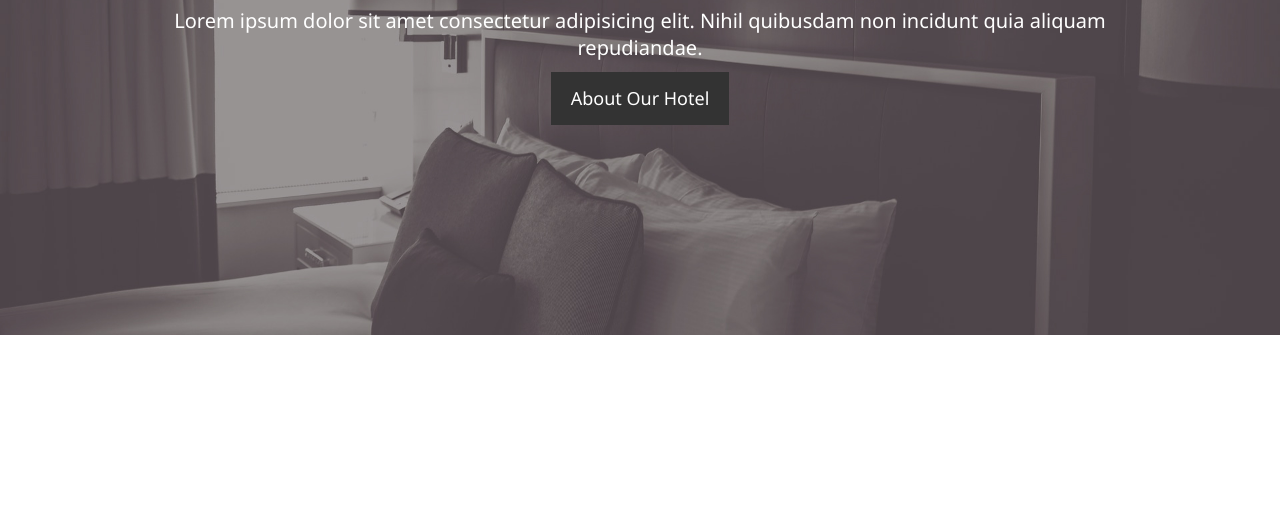
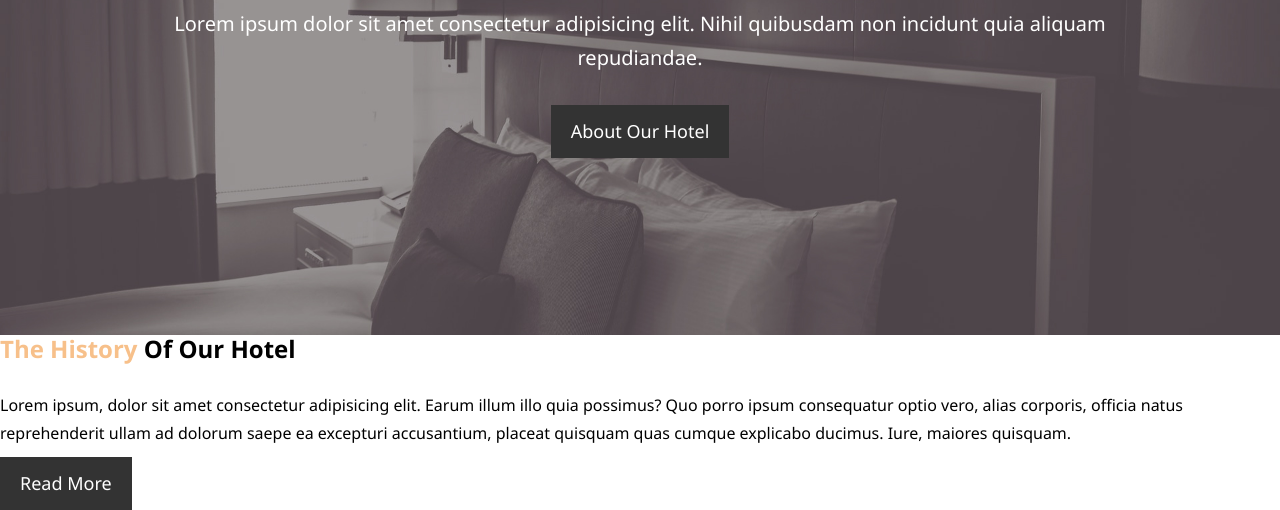
Before and after one commit to cooperpear/Hotel, a plain HTML site: page index.html in a window 1280 px wide. Shown: the part 332-842 px from the top of the page. Before the commit the page ends 800 px from the top, so only its background shows below. Drawn offline with Linux system fonts and the light colour scheme.

Commit message:
add divs

```diff
--- a/css/style.css
+++ b/css/style.css
@@ -112,7 +112,7 @@ p {
     font-size: 60px;
     line-height: 1.2em;
 }
-.#showcase .showcase-content p{
+#showcase .showcase-content p{
     padding-bottom: 20px;
     line-height: 1.7em;
 }
--- a/index.html
+++ b/index.html
@@ -38,6 +38,21 @@
         </div>
     </header>
 
+<section id="home-info" class="bg-dark">
+    <div class="info-img">
+
+    </div>
+    <div class="info-content">
+        <h2><span class="text-primary">The History</span> Of Our Hotel</h2>
+        <p>Lorem ipsum, dolor sit amet consectetur adipisicing elit.
+            Earum illum illo quia possimus? Quo porro ipsum consequatur optio vero,
+            alias corporis, officia natus reprehenderit ullam ad dolorum saepe ea excepturi accusantium,
+            placeat quisquam quas cumque explicabo ducimus. Iure, maiores quisquam.
+        </p>
+        <a href="about.html" class="btn btn-light">Read More</a>
+    </div>
+</section>
+
 </body>
 
 </html>
```
